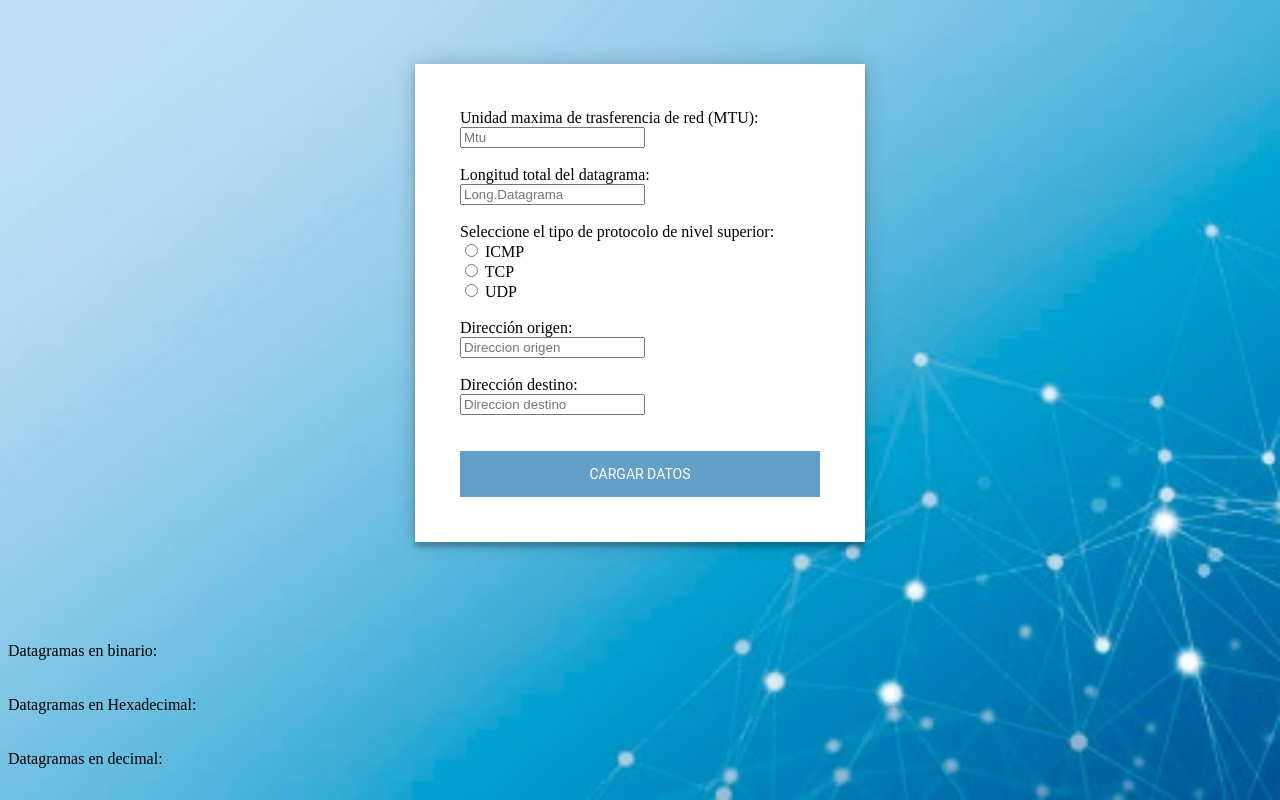
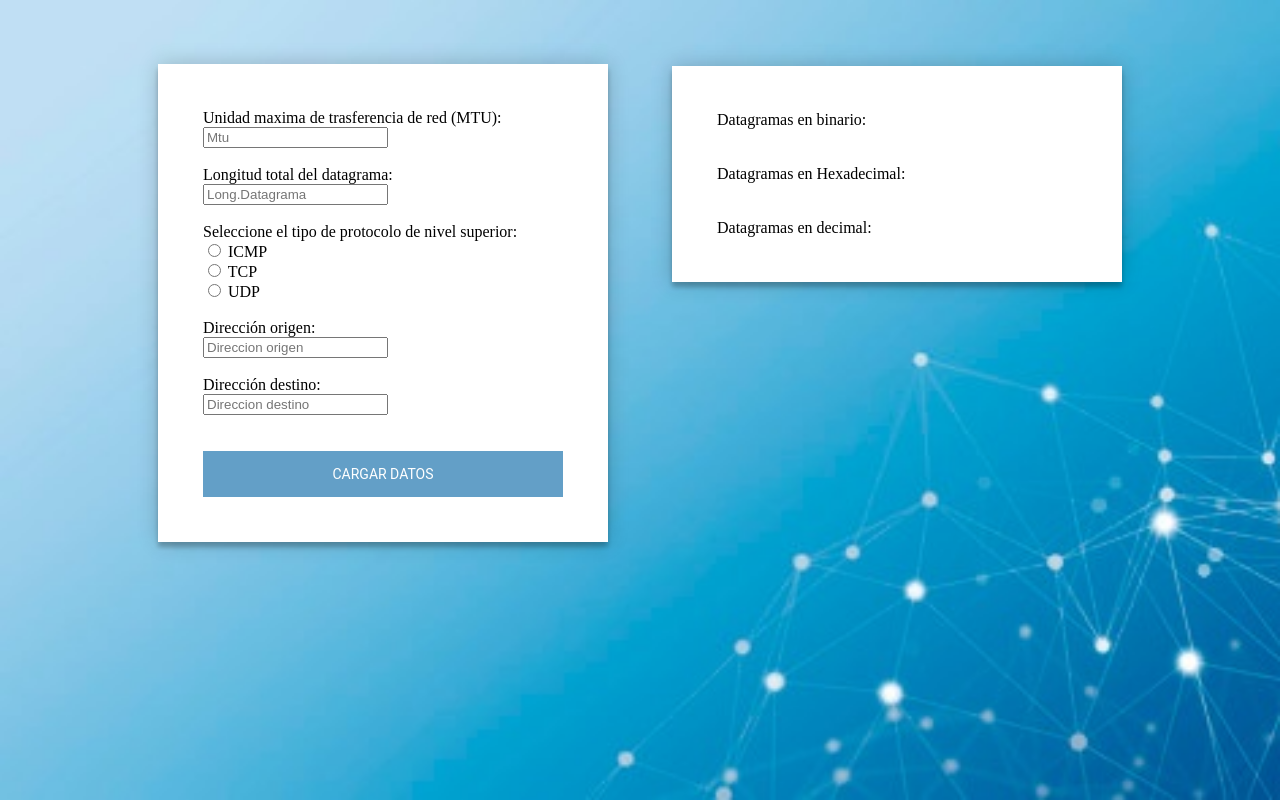
Before and after one commit to JuanGut/trabajo1_redes, a plain HTML site: page Fragmentacion_datagramas/src/index.html in a window 1280 px wide. Drawn offline with Linux system fonts and the light colour scheme.

Commit message:
Organizacion del campo de respuestas

```diff
--- a/Fragmentacion_datagramas/src/estilos.css
+++ b/Fragmentacion_datagramas/src/estilos.css
@@ -13,10 +13,23 @@ body {
   background:#FFFFFF;
   max-width: 360px;
   margin: 0 auto 100px;
+  margin-left: 150px;
   padding: 45px;
   text-align:left;
   box-shadow: 0 0 20px 0 rgba(0, 0, 0, 0.2), 0 5px 5px 0 rgba(0, 0, 0, 0.24);
 
+}
+.datosR{
+
+  position: relative;
+  background:#FFFFFF;
+  max-width: 360px;
+  margin: 0 auto 100px;
+  margin-top: -576px;
+  margin-right: 150px;
+  padding: 45px;
+  text-align:left;
+  box-shadow: 0 0 20px 0 rgba(0, 0, 0, 0.2), 0 5px 5px 0 rgba(0, 0, 0, 0.24);
 }
 
 .boton1{
```
